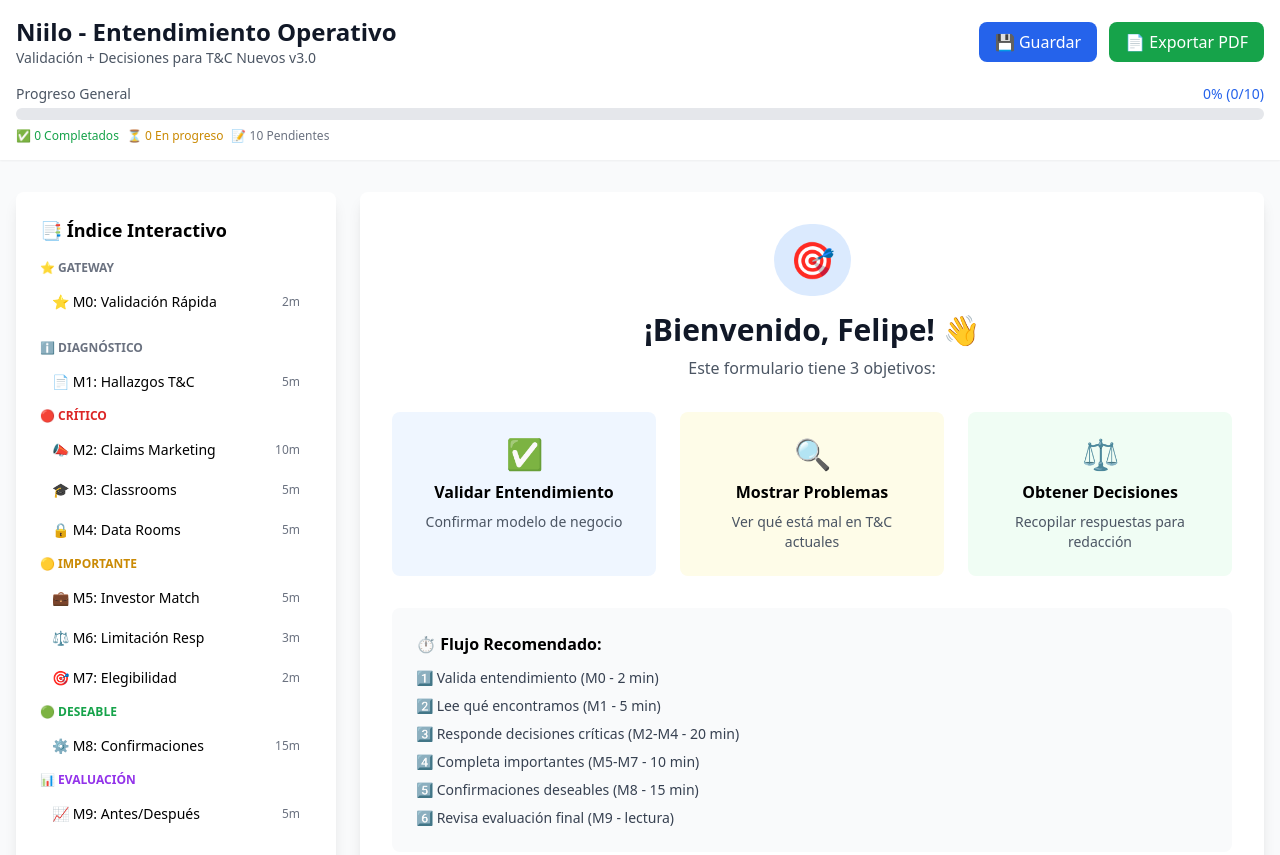
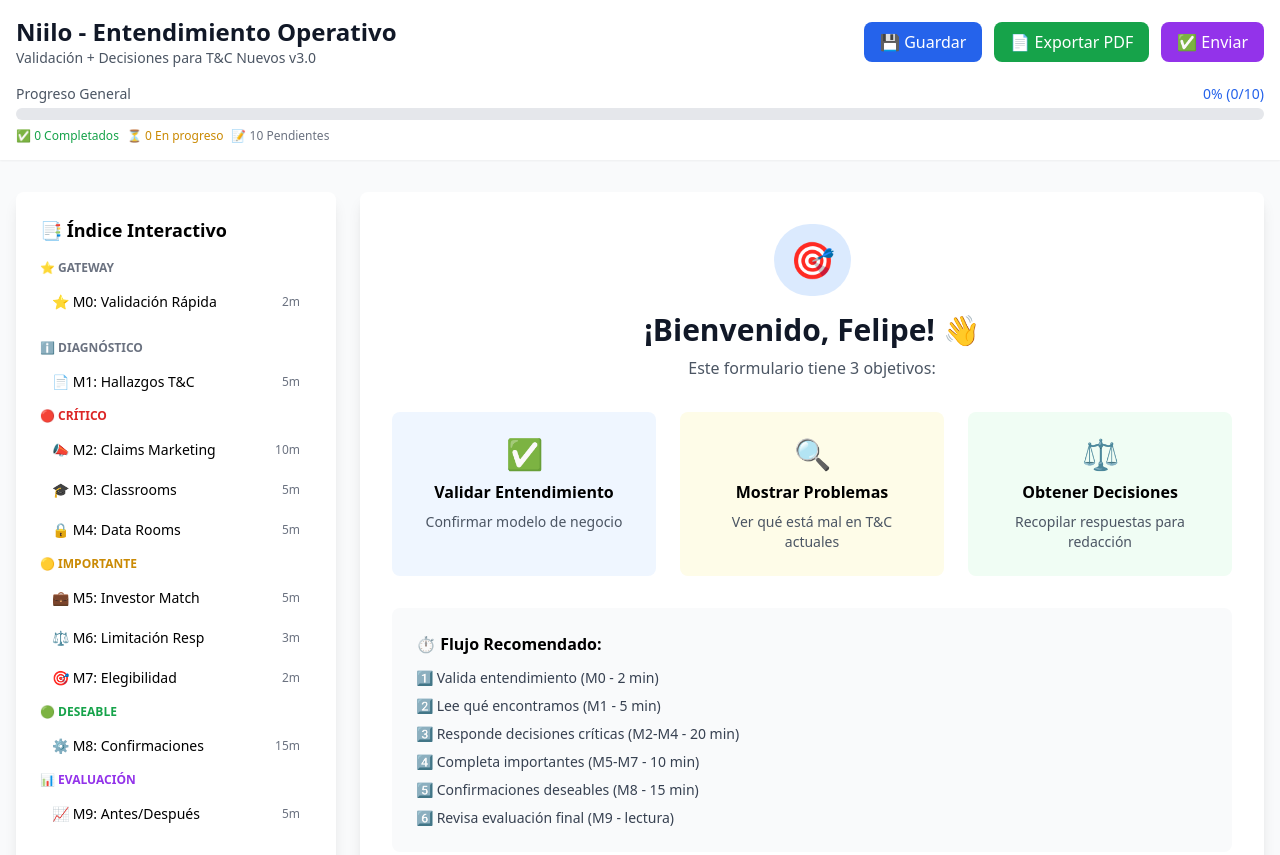
Before and after one commit to johnmo07/Layer5Leverage, a plain HTML site: page index.html in a window 1280 px wide. Shown: the top 855 px of the page. Drawn offline with nearby package versions, Linux system fonts and the light colour scheme.

Commit message:
Update index.html
Agregar envío automático con Formspree

```diff
--- a/index.html
+++ b/index.html
@@ -44,6 +44,9 @@
                     <button onclick="exportarPDF()" class="px-4 py-2 bg-green-600 text-white rounded-lg hover:bg-green-700 transition">
                         📄 Exportar PDF
                     </button>
+                    <button onclick="enviarRespuestas()" class="px-4 py-2 bg-purple-600 text-white rounded-lg hover:bg-purple-700 transition">
+       ✅ Enviar
+   </button>
                 </div>
             </div>
 
@@ -818,6 +821,10 @@ const MODULOS_DATA = {
                 <button onclick="navegarModulo('dashboard')" class="px-8 py-4 bg-blue-600 text-white text-lg font-semibold rounded-lg hover:bg-blue-700 transition">
                     🏠 Volver al Inicio
                 </button>
+
+                <button onclick="enviarRespuestas()" class="px-8 py-4 bg-purple-600 text-white text-lg font-semibold rounded-lg hover:bg-purple-700 transition">
+       ✅ Finalizar y Enviar a John
+   </button>
             </div>
         `
     }
@@ -1180,6 +1187,61 @@ function exportarPDF() {
     doc.save(`niilo_reporte_${Date.now()}.pdf`);
     mostrarAlerta({ tipo: 'success', titulo: '✅ PDF Generado', mensaje: 'El reporte ha sido descargado exitosamente.' });
 }
+
+async function enviarRespuestas() {
+    // Mostrar loading
+    const modalHTML = `
+        <div id="loading-modal" style="position:fixed;top:0;left:0;right:0;bottom:0;background:rgba(0,0,0,0.7);display:flex;align-items:center;justify-content:center;z-index:9999;">
+            <div style="background:white;padding:40px;border-radius:12px;text-align:center;">
+                <div style="font-size:48px;margin-bottom:20px;">⏳</div>
+                <h3 style="margin:0 0 10px 0;">Enviando respuestas...</h3>
+                <p style="color:#666;margin:0;">Espera un momento</p>
+            </div>
+        </div>
+    `;
+    document.body.insertAdjacentHTML('beforeend', modalHTML);
+
+    const datos = {
+        cliente: "Camila - Niilo",
+        fecha: new Date().toLocaleString('es-CO'),
+        progreso: `${estadoFormulario.modulos_completados.length}/${Object.keys(MODULOS_DATA).length} módulos`,
+        respuestas: JSON.stringify(estadoFormulario.respuestas, null, 2)
+    };
+
+    // REEMPLAZA CON TU URL DE FORMSPREE
+    const formspreeURL = "https://formspree.io/f/xpqjdgor";
+
+    try {
+        const response = await fetch(formspreeURL, {
+            method: 'POST',
+            headers: {
+                'Content-Type': 'application/json',
+            },
+            body: JSON.stringify(datos)
+        });
+
+        // Cerrar loading
+        document.getElementById('loading-modal').remove();
+
+        if (response.ok) {
+            mostrarAlerta({
+                tipo: 'success',
+                titulo: '✅ ¡Enviado!',
+                mensaje: 'Tus respuestas fueron enviadas correctamente. John las recibirá por email en breve.'
+            });
+        } else {
+            throw new Error('Error en el envío');
+        }
+
+    } catch (error) {
+        document.getElementById('loading-modal')?.remove();
+        mostrarAlerta({
+            tipo: 'error',
+            titulo: '❌ Error',
+            mensaje: 'Hubo un problema al enviar. Por favor usa el botón "Exportar PDF" y envíaselo a John por WhatsApp.'
+        });
+    }
+}
     </script>
 </body>
 </html>
```
